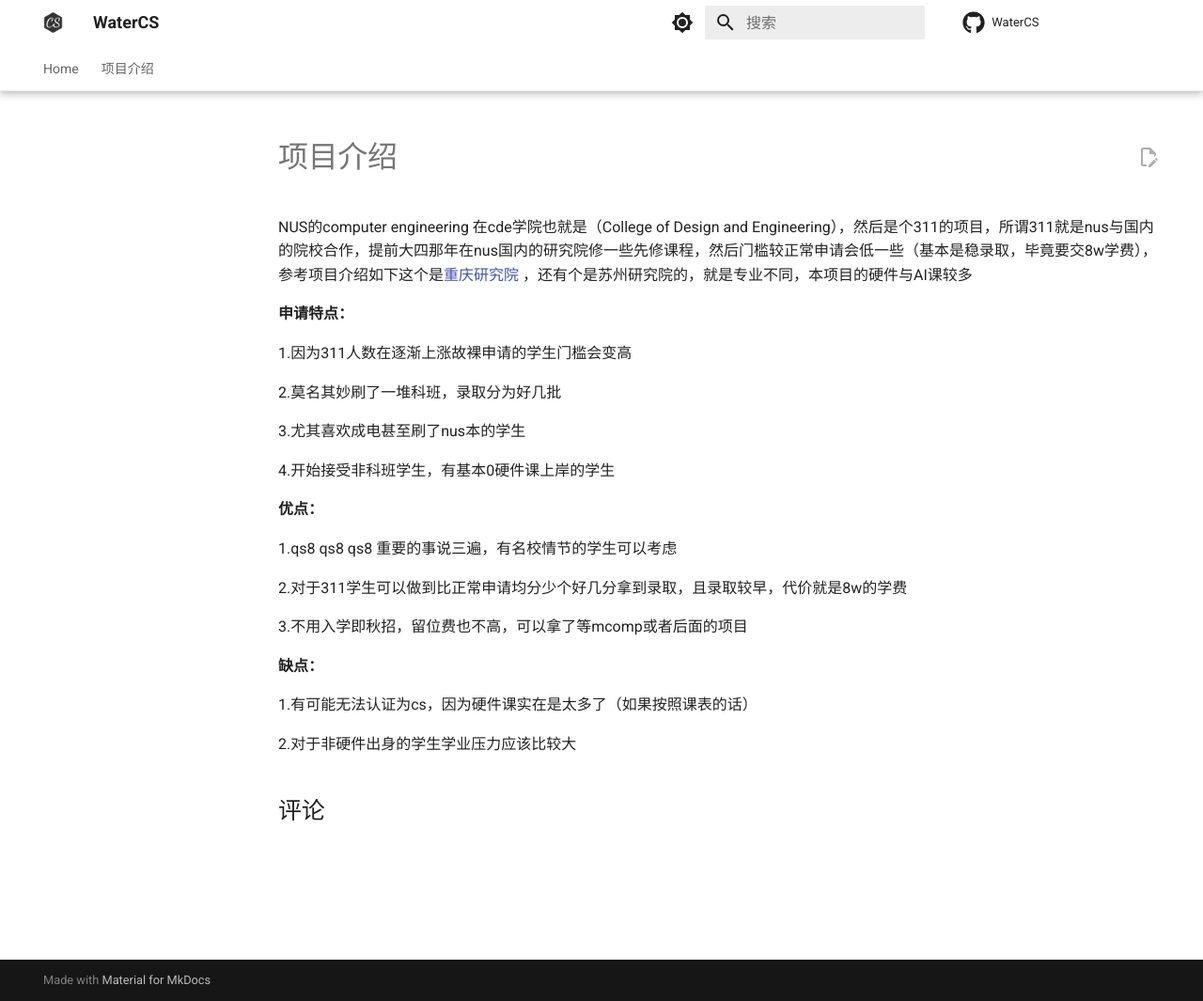
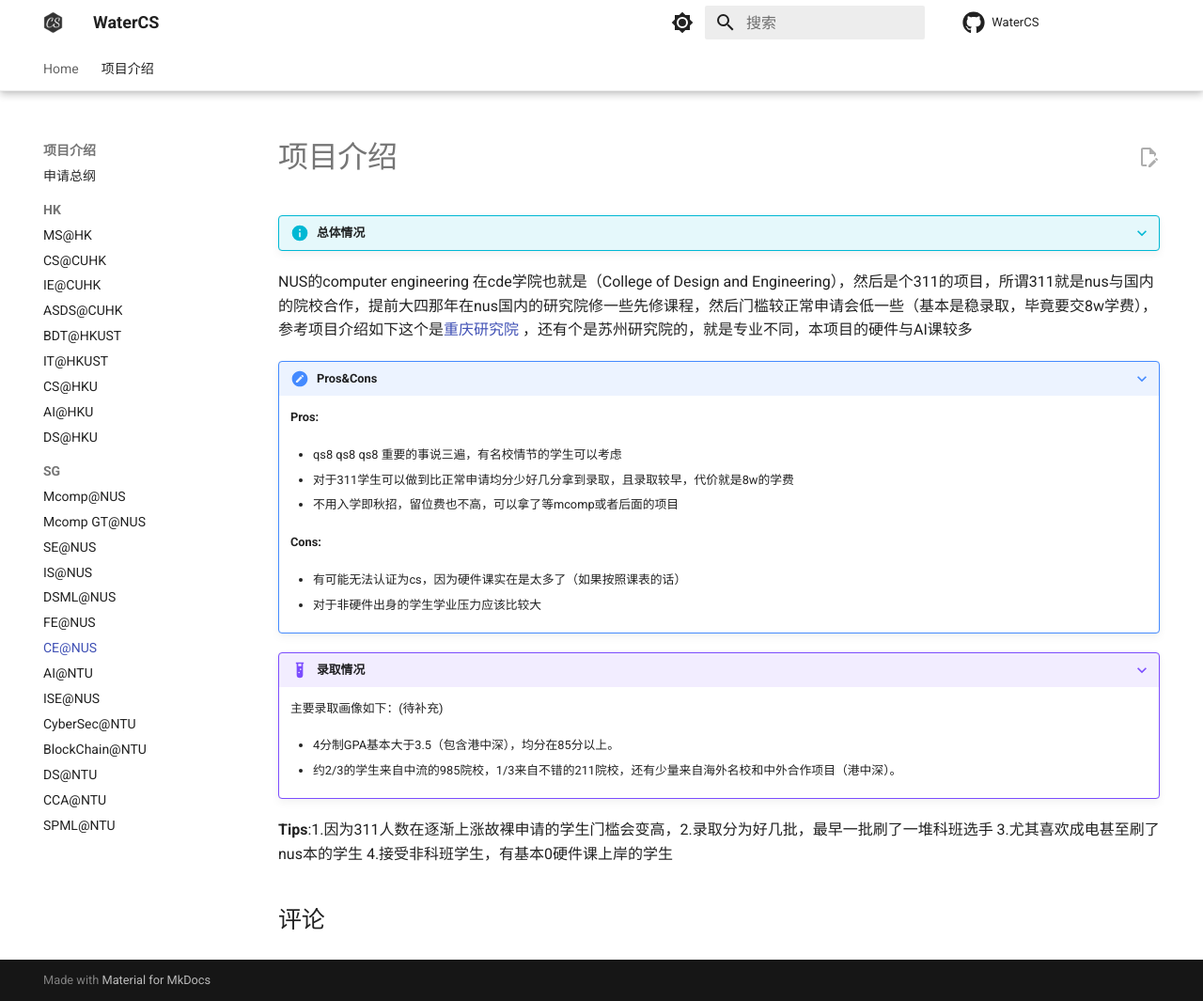
Before and after one commit to Water-CS-Application/WaterCS, an MkDocs documentation site: the page built from docs/Program/SG/T1.5/CE@NUS.md, in a window 1280 px wide and 1065 px high. Shown: the whole window at 94% size. Built offline with MkDocs 1.6.1 and Material for MkDocs 9.7.7, drawn with Linux system fonts in a browser that asks for light colours; comment, search, counter and statistics services are not loaded.

Commit message:
uniform format

```diff
--- a/docs/Program/SG/T1.5/CE@NUS.md
+++ b/docs/Program/SG/T1.5/CE@NUS.md
@@ -1,28 +1,31 @@
 # 项目介绍
+???+ info "总体情况"
 
 NUS的computer engineering 在cde学院也就是（College of Design and Engineering），然后是个311的项目，所谓311就是nus与国内的院校合作，提前大四那年在nus国内的研究院修一些先修课程，然后门槛较正常申请会低一些（基本是稳录取，毕竟要交8w学费），参考项目介绍如下这个是[重庆研究院](http://www.nusricq.cn/education/edu2/) ，还有个是苏州研究院的，就是专业不同，本项目的硬件与AI课较多
 
-**申请特点：**
+???+ note "Pros&Cons"
 
-1.因为311人数在逐渐上涨故裸申请的学生门槛会变高
+    **Pros:**
 
-2.莫名其妙刷了一堆科班，录取分为好几批
+    - qs8 qs8 qs8 重要的事说三遍，有名校情节的学生可以考虑
 
-3.尤其喜欢成电甚至刷了nus本的学生
+    - 对于311学生可以做到比正常申请均分少好几分拿到录取，且录取较早，代价就是8w的学费
 
-4.开始接受非科班学生，有基本0硬件课上岸的学生
+    - 不用入学即秋招，留位费也不高，可以拿了等mcomp或者后面的项目
 
-**优点：**
+    **Cons:**
 
-1.qs8 qs8 qs8 重要的事说三遍，有名校情节的学生可以考虑
+    - 有可能无法认证为cs，因为硬件课实在是太多了（如果按照课表的话）
 
-2.对于311学生可以做到比正常申请均分少个好几分拿到录取，且录取较早，代价就是8w的学费
-
-3.不用入学即秋招，留位费也不高，可以拿了等mcomp或者后面的项目
+    - 对于非硬件出身的学生学业压力应该比较大
 
 
-**缺点：**
+???+ example "录取情况"
 
-1.有可能无法认证为cs，因为硬件课实在是太多了（如果按照课表的话）
+    主要录取画像如下：(待补充)
 
-2.对于非硬件出身的学生学业压力应该比较大
+    - 4分制GPA基本大于3.5（包含港中深），均分在85分以上。
+
+    - 约2/3的学生来自中流的985院校，1/3来自不错的211院校，还有少量来自海外名校和中外合作项目（港中深）。
+
+**Tips**:1.因为311人数在逐渐上涨故裸申请的学生门槛会变高，2.录取分为好几批，最早一批刷了一堆科班选手 3.尤其喜欢成电甚至刷了nus本的学生 4.接受非科班学生，有基本0硬件课上岸的学生
--- a/mkdocs.yml
+++ b/mkdocs.yml
@@ -71,7 +71,9 @@
           - IS@NUS: "Program/SG/T2/IS@NUS.md"
           - DSML@NUS: "Program/SG/T1/DSML@NUS.md"
           - FE@NUS: "Program/SG/T1/FE@NUS.md"
+          - CE@NUS: "Program/SG/T1.5/CE@NUS.md"
           - AI@NTU: "Program/SG/T1/AI@NTU.md"
+          - ISE@NUS: "Program/SG/T2/ISE@NUS.md"
           - CyberSec@NTU: "Program/SG/T1.5/CyberSec@NTU.md"
           - BlockChain@NTU: "Program/SG/T1.5/BlockChain@NTU.md"
           - DS@NTU: "Program/SG/T1/DS@NTU.md"
```
